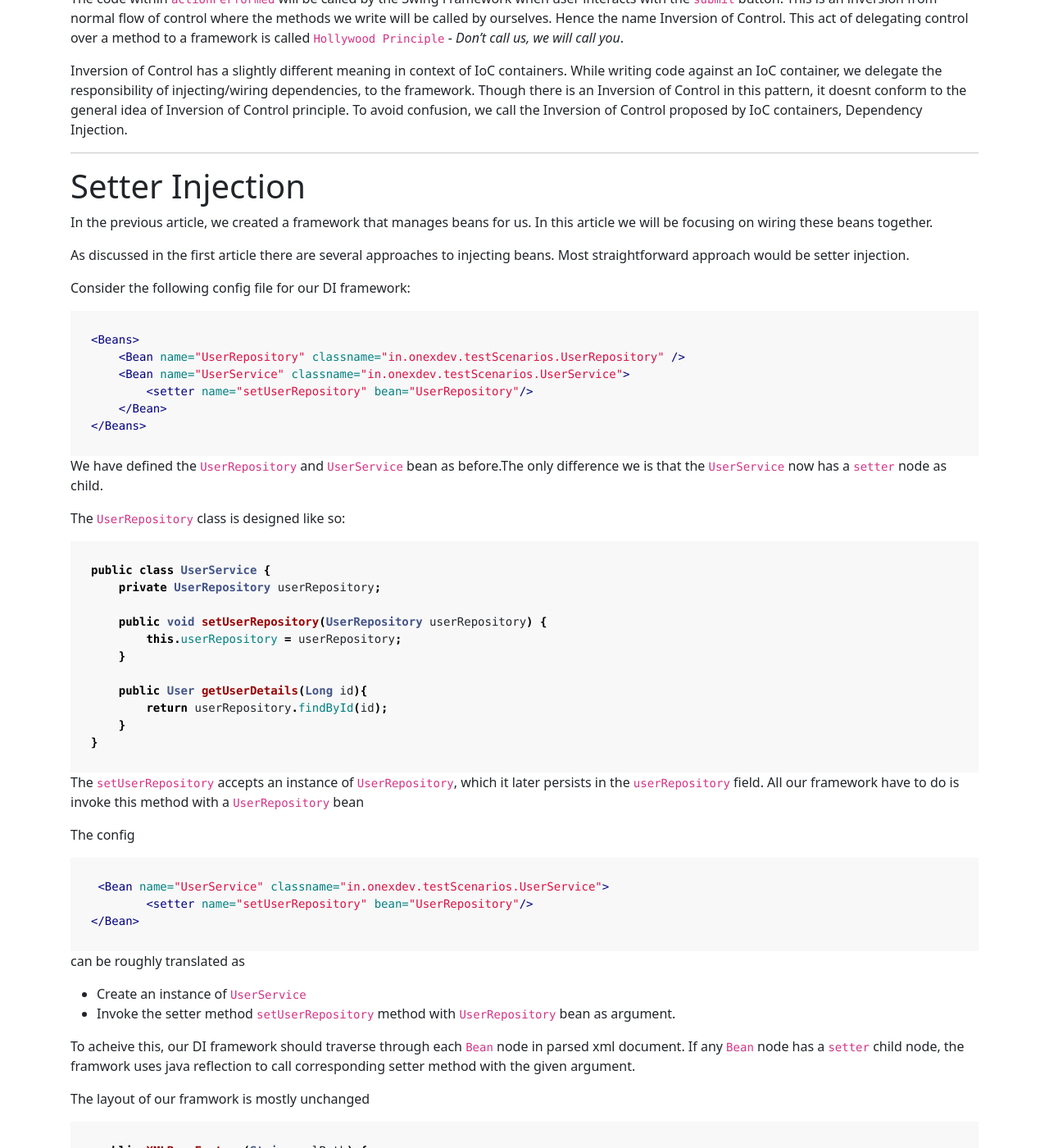
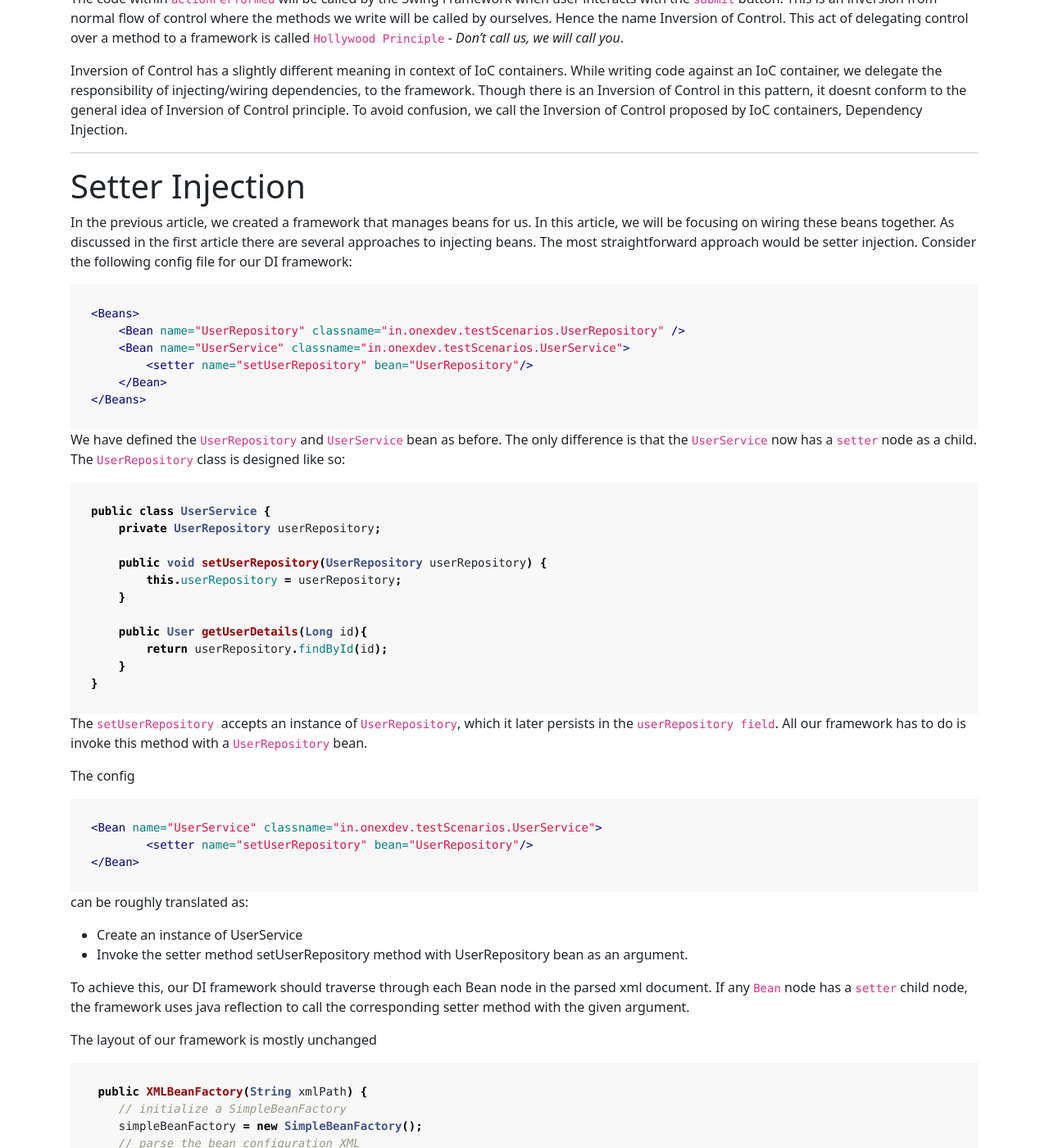
Before and after one commit to 01xdev/01xdev.github.io, a Jekyll site: the page built from _posts/2022-12-31-Inversion-of-Control.md, in a window 1280 px wide and 1400 px high, scrolled down 812 px. Shown: the whole window at 82% size. Built offline with Jekyll 4.4.1, drawn with Linux system fonts in a browser that asks for light colours; some of the changed text lies outside the part shown.

Commit message:
IoC - corrections

````diff
--- a/_posts/2022-12-31-Inversion-of-Control.md
+++ b/_posts/2022-12-31-Inversion-of-Control.md
@@ -12,7 +12,7 @@ An example for IoC would be callbacks for UI events. Consider the following code
 
 ```java
 JButton submit = new JButton("submit");
-b.addActionListener(new ActionListener() {
+.addActionListener(new ActionListener() {
     @Override
     public void actionPerformed(ActionEvent e) {
         //custom code to be run on click
@@ -28,10 +28,8 @@ Inversion of Control has a slightly different meaning in context of IoC containe
 
 # Setter Injection
 
-In the previous article, we created a framework that manages beans for us. In this article we will be focusing on wiring these beans together.
-
-As discussed in the first article there are several approaches to injecting beans. Most straightforward approach would be setter injection.
-
+In the previous article, we created a framework that manages beans for us. In this article, we will be focusing on wiring these beans together.
+As discussed in the first article there are several approaches to injecting beans. The most straightforward approach would be setter injection.
 Consider the following config file for our DI framework:
 
 ```xml
@@ -43,8 +41,7 @@ Consider the following config file for our DI framework:
 </Beans>
 ```
 
-We have defined the `UserRepository` and `UserService` bean as before.The only difference we is that  the `UserService` now has a `setter` node as child.
-
+We have defined the `UserRepository` and `UserService` bean as before. The only difference is that the `UserService` now has a `setter` node as a child.
 The `UserRepository` class is designed like so:
 
 ```java
@@ -60,30 +57,29 @@ public class UserService {
     }
 }
 ```
-
-The `setUserRepository` accepts an instance of `UserRepository`, which it later persists in the `userRepository` field. All our framework have to do is invoke this method with a `UserRepository` bean
+The `setUserRepository `accepts an instance of `UserRepository`, which it later persists in the `userRepository field`. All our framework has to do is invoke this method with a `UserRepository` bean.
 
 The config
 ```xml
- <Bean name="UserService" classname="in.onexdev.testScenarios.UserService">
+<Bean name="UserService" classname="in.onexdev.testScenarios.UserService">
         <setter name="setUserRepository" bean="UserRepository"/>
 </Bean>
 ```
-can be roughly translated as
-* Create an instance of `UserService`
-* Invoke the setter method `setUserRepository` method with `UserRepository` bean as argument.
+can be roughly translated as:
 
-To acheive this, our DI framework should traverse through each `Bean` node in parsed xml document. If any `Bean` node has a `setter` child node, the framwork uses java reflection to call corresponding setter method with the given argument.
+* Create an instance of UserService
+* Invoke the setter method setUserRepository method with UserRepository bean as an argument.
 
-The layout of our framwork is mostly unchanged
+To achieve this, our DI framework should traverse through each Bean node in the parsed xml document. If any `Bean` node has a `setter` child node, the framework uses java reflection to call the corresponding setter method with the given argument.
 
+The layout of our framework is mostly unchanged
 ```java
  public XMLBeanFactory(String xmlPath) {
-    // initalize a SimpleBeanFactory
+    // initialize a SimpleBeanFactory
     simpleBeanFactory = new SimpleBeanFactory();
     // parse the bean configuration XML
     Document document = parseXmlDocument(xmlPath);
-    // obtain all Bean nodes in file
+    // obtain all Bean nodes in the file
     NodeList beans = document.getElementsByTagName("Bean");
     // register all beans to the SimpleBeanFactory
     registerBeansFromNodeList(beans);
@@ -91,8 +87,7 @@ The layout of our framwork is mostly unchanged
     instance = this;
 }
 ```
-
-The `registerBeansFromNodeList` method has following implementation :
+The `registerBeansFromNodeList` method has the following implementation :
 ```java
 private void registerBeansFromNodeList(NodeList beanNodes){
     // Iterate through beans
@@ -139,9 +131,7 @@ private  void injectSetterDependencies(Object instance, Node beanNode)  {
     }
 }
 ```
-
 We can now test our code as :
-
 ```java
 beanFactory = XMLBeanFactory.getInstance();
 
@@ -151,16 +141,14 @@ User userDetails = userService.getUserDetails(10L);
 assertEquals(userDetails.getAge(), 25);
 ```
 
-We are directly invoking `getUserDetails` method from `userService` instance obtained from the framework. The framework has taken care of binding `userRepository` into `UserService`.
-
+We are directly invoking the `getUserDetails` method from the `userService` instance obtained from the framework. The framework has taken care of binding the `userRepository` into UserService.
 
 ---
 
 # Constructor Injection
+In Constructor Injection, the dependencies have to be wired in while initializing the bean.
+Consider the following code for UserService
 
-In Contructor Injection, the dependencies have to be wired in while initialising the bean.
-
-Consider the following code for `UserService`
 ```java
 public class UserService {
     private UserRepository userRepository;
@@ -175,9 +163,7 @@ public class UserService {
     }
 }
 ```
-
-The `UserService` class has to be initialised using the `UserService(UserRepository userRepository)` constructor. Our DI framework will be responsible for calling this constructor with appropriate bean as argument.
-
+The `UserService` class has to be initialized using the `UserService(UserRepository userRepository)` constructor. Our DI framework will be responsible for calling this constructor with the appropriate bean as an argument.
 An xml configuration for the same can be created as :
 ```xml
 <Beans>
@@ -190,9 +176,7 @@ An xml configuration for the same can be created as :
 </Beans>
 ```
 The `constructor` tag indicates `UserService` bean requires Constructor Injection. Arguments for the constructor should be listed as `arg` child nodes of the Bean.
-
-The code for `registerBeansFromNodeList` method is almost same as before except the bean intialization is now moved to a new  `registerBeansFromNodeList` method.
-
+The code for `registerBeansFromNodeList` method is almost the same as before except the bean initialization is now moved to a new `initializeBean` method.
 ```java
 private void initializeBean(NodeList beanNodes){
     // Iterate through beans
@@ -213,11 +197,8 @@ private void initializeBean(NodeList beanNodes){
         simpleBeanFactory.registerBean(beanName,instance);
     }
 }
-
 ```
-
 The `initializeBean` will check if the Bean has a custom constructor. The custom constructor will be called if there is one. Else, the default constructor will be called.
-
 ```java
  private  Object initializeBean(String classname, Node beanNode) {
     NodeList constructorNodes = ((Element)beanNode).getElementsByTagName("constructor");
@@ -237,7 +218,6 @@ The `initializeBean` will check if the Bean has a custom constructor. The custom
 }
 ```
 The `instantiateClassUsingConstructor` method works as follows:
-
 ```java
     private Object instantiateClassUsingConstructor(String classname, NodeList constructorNodes) {
         Object beanInstance;
@@ -259,6 +239,24 @@ The `instantiateClassUsingConstructor` method works as follows:
     }
 
 ```
+
+`getArgumentBeansOfConstructor(argumentNodes)` obtains beans of dependencies from our bean factory
+```java
+ private List<Bean> getArgumentBeansOfConstructor(NodeList argumentNodes) {
+        List<Bean> argumentBeans = new ArrayList();
+        // Iterate through arguments
+        for(int i = 0; i< argumentNodes.getLength(); i++){
+            Node argumentNode = argumentNodes.item(i);
+            // Get bean name
+            String beanName = argumentNode.getAttributes().getNamedItem("bean").getTextContent();
+            // Obtain bean corresponding to name from bean factory
+            Bean bean = simpleBeanFactory.getBean(beanName);
+            argumentBeans.add(bean);
+        }
+        return argumentBeans;
+    }
+```
+
 
 We will be using the `getConstructor` method on Java Relfection API to obtain the Constructor. This method uses parameter types to locate the constructor. Which can be obtained as :
 
````
Also changed, not shown: other parts of _posts/2022-12-31-Inversion-of-Control.md (+1 -4 lines).
